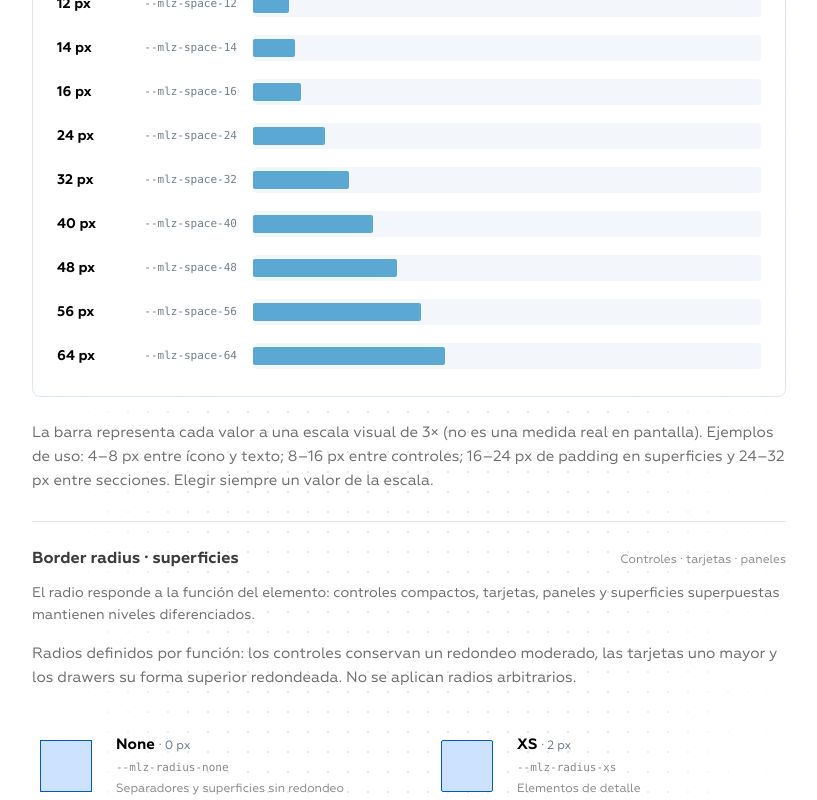
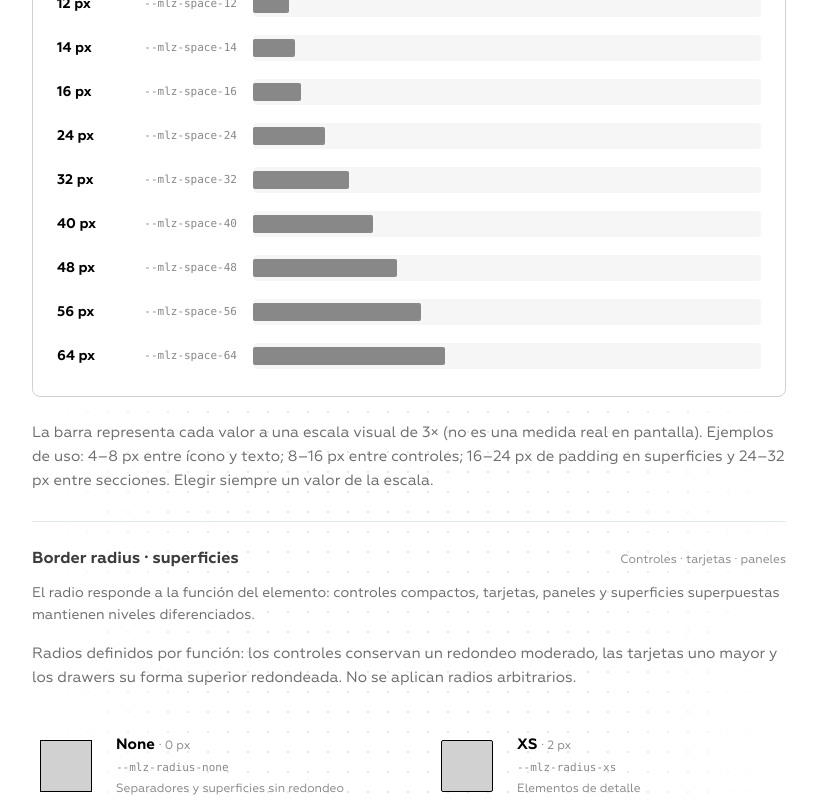
Before and after one commit to SantiagoM96/mlz-muni, a React (Vite) app: page /ui-kit-andy/fundamentos in a window 1280 px wide. Shown: the part 3060-3860 px from the top of the page, without its empty margins (252-1069 px from the left). Built offline with nearby package versions, Linux system fonts and the light colour scheme; a web font is replaced by a local one.

Commit message:
style(foundations): neutral grayscale for andy-geometry-guides.css

```diff
--- a/src/pages/andy-kit/andy-geometry-guides.css
+++ b/src/pages/andy-kit/andy-geometry-guides.css
@@ -1,18 +1,18 @@
 .andy-geometry-guide{display:flex;flex-direction:column;gap:var(--mlz-space-24);color:#3d3d3d}
-.andy-geometry-lead,.andy-geometry-guideline{font-size:15px;line-height:24px;color:#62717e;max-width:760px;margin:0}
-.andy-geometry-items{display:flex;flex-direction:column;gap:var(--mlz-space-12);padding:var(--mlz-space-24);background:#fff;border:1px solid #dce7ef;border-radius:var(--mlz-radius-lg)}
+.andy-geometry-lead,.andy-geometry-guideline{font-size:15px;line-height:24px;color:#6d6d6d;max-width:760px;margin:0}
+.andy-geometry-items{display:flex;flex-direction:column;gap:var(--mlz-space-12);padding:var(--mlz-space-24);background:#fff;border:1px solid #d1d1d1;border-radius:var(--mlz-radius-lg)}
 .andy-geometry-spacing-row{display:grid;grid-template-columns:180px minmax(0,1fr);gap:var(--mlz-space-16);align-items:center;min-height:32px}
 .andy-geometry-measure{display:flex;justify-content:space-between;align-items:center;gap:var(--mlz-space-8)}
-.andy-geometry-measure strong{font-size:14px;color:#236999}
-.andy-geometry-measure code,.andy-radius-tile code{font-size:11px;color:#71808c}
-.andy-geometry-track{height:26px;display:flex;align-items:center;background:#f3f7fc;border-radius:var(--mlz-radius-sm);padding-left:0}
-.andy-geometry-track span{display:block;height:18px;background:#5ba8d5;border-radius:var(--mlz-radius-xs)}
+.andy-geometry-measure strong{font-size:14px;color:#000}
+.andy-geometry-measure code,.andy-radius-tile code{font-size:11px;color:#888}
+.andy-geometry-track{height:26px;display:flex;align-items:center;background:#f6f6f6;border-radius:var(--mlz-radius-sm);padding-left:0}
+.andy-geometry-track span{display:block;height:18px;background:#888;border-radius:var(--mlz-radius-xs)}
 .andy-radius-grid{display:grid;grid-template-columns:repeat(4,minmax(0,1fr));gap:var(--mlz-space-16)}
-.andy-radius-tile{display:flex;flex-direction:column;gap:var(--mlz-space-8);min-width:0;padding:var(--mlz-space-16);border:1px solid #dce7ef;border-radius:var(--mlz-radius-lg)}
-.andy-radius-illustration{display:grid;place-items:center;align-content:center;gap:var(--mlz-space-6);height:90px;background:#f3f7fc;border-radius:var(--mlz-radius-sm)}
-.andy-radius-illustration>div{height:42px;width:86px;background:#5ba8d5;border:1px solid #236999}.andy-radius-illustration>span{font-size:10px;line-height:14px;color:#647482}
-.andy-radius-tile strong{color:#236999;font-size:14px;line-height:20px}
-.andy-radius-tile span{font-size:12px;line-height:18px;color:#647482}
+.andy-radius-tile{display:flex;flex-direction:column;gap:var(--mlz-space-8);min-width:0;padding:var(--mlz-space-16);border:1px solid #d1d1d1;border-radius:var(--mlz-radius-lg)}
+.andy-radius-illustration{display:grid;place-items:center;align-content:center;gap:var(--mlz-space-6);height:90px;background:#f6f6f6;border-radius:var(--mlz-radius-sm)}
+.andy-radius-illustration>div{height:42px;width:86px;background:#888;border:1px solid #236999}.andy-radius-illustration>span{font-size:10px;line-height:14px;color:#888}
+.andy-radius-tile strong{color:#000;font-size:14px;line-height:20px}
+.andy-radius-tile span{font-size:12px;line-height:18px;color:#888}
 @media(max-width:900px){.andy-radius-grid{grid-template-columns:repeat(2,minmax(0,1fr))}}
 @media(max-width:580px){.andy-geometry-spacing-row{grid-template-columns:130px minmax(0,1fr);gap:var(--mlz-space-8)}.andy-geometry-items{padding:var(--mlz-space-12)}.andy-radius-grid{gap:var(--mlz-space-8)}.andy-radius-tile{padding:var(--mlz-space-12)}}
 
@@ -24,10 +24,10 @@
 .andy-radius-tile:nth-child(even){padding-right:0;padding-left:var(--mlz-space-24)}
 .andy-radius-tile:nth-last-child(-n+2){border-bottom:0}
 .andy-radius-illustration{display:flex;align-items:center;justify-content:center;width:68px;height:62px;gap:0;border:0;border-radius:0;background:transparent}
-.andy-radius-illustration>span{display:block;width:52px;height:52px;border:1px solid #0058cc;background:#cce2ff}
+.andy-radius-illustration>span{display:block;width:52px;height:52px;border:1px solid #000;background:#d1d1d1}
 .andy-radius-data{display:flex;flex-direction:column;gap:3px;min-width:0}
-.andy-radius-data strong{color:#0058cc;font-size:15px;line-height:22px}
-.andy-radius-data strong>span{color:#647482;font-weight:400}
-.andy-radius-data code{color:#647482;font-size:11px;line-height:18px;overflow-wrap:anywhere}
-.andy-radius-data p{color:#647482;font-size:12px;line-height:18px;margin:0}
+.andy-radius-data strong{color:#000;font-size:15px;line-height:22px}
+.andy-radius-data strong>span{color:#888;font-weight:400}
+.andy-radius-data code{color:#888;font-size:11px;line-height:18px;overflow-wrap:anywhere}
+.andy-radius-data p{color:#888;font-size:12px;line-height:18px;margin:0}
 @media(max-width:750px){.andy-radius-grid{grid-template-columns:1fr}.andy-radius-tile,.andy-radius-tile:nth-child(odd),.andy-radius-tile:nth-child(even){padding:var(--mlz-space-16) 0}.andy-radius-tile:nth-last-child(2){border-bottom:1px solid #e1e7eb}}
```
